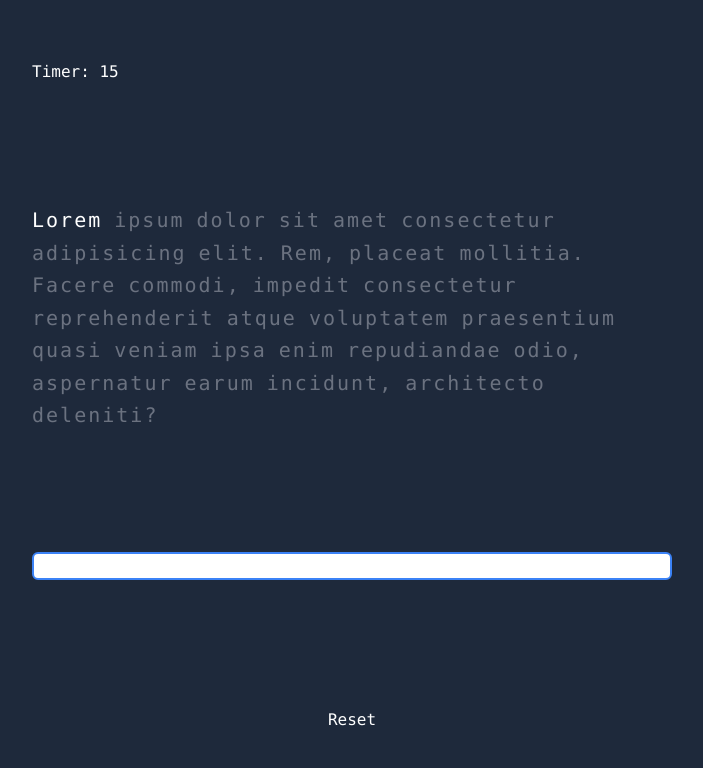
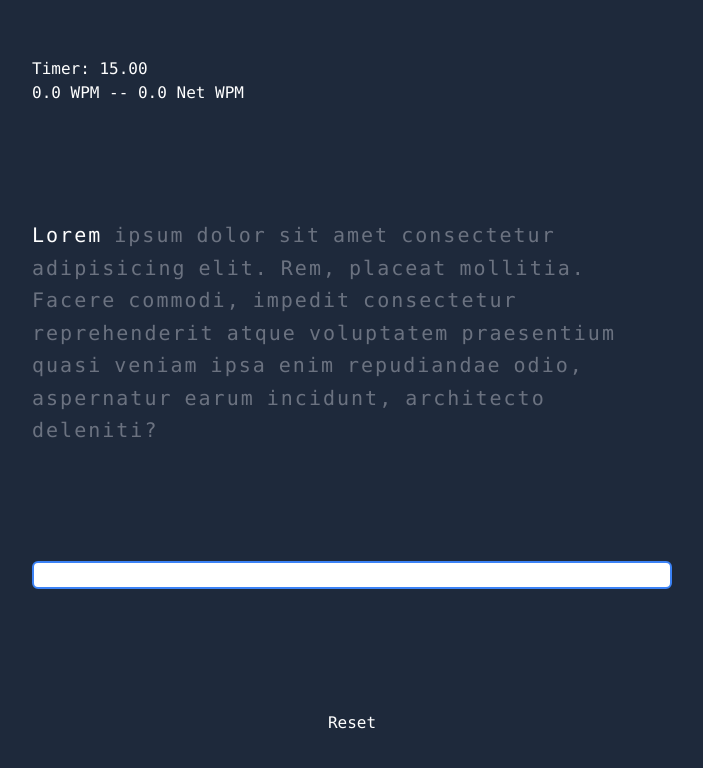
Before and after one commit to rashmod/key-quest, a React (Vite) app in the folder frontend/: page / in a window 1280 px wide. Shown: the top 768 px of the page, without its empty margins (288-991 px from the left). Built offline with nearby package versions, Linux system fonts and the light colour scheme.

Commit message:
[Frontend] feat: display wpm while typing

```diff
--- a/frontend/src/components/HiddenInput.tsx
+++ b/frontend/src/components/HiddenInput.tsx
@@ -22,7 +22,7 @@ function HiddenInput({
 		typedHistory.current[wordKey] = value.trim();
 
 		// console.log(value.replace(/\s/g, '_'), value.length);
-		console.log(typedHistory.current);
+		// console.log(typedHistory.current);
 
 		if (isCurrentWordCompleted) {
 			// if (isWordCorrect())
--- a/frontend/src/components/TextDisplay.tsx
+++ b/frontend/src/components/TextDisplay.tsx
@@ -7,6 +7,7 @@ import Word from './Word';
 import ResetButton from './ResetButton';
 
 import useTimer from '../hooks/useTimer';
+import useTest from '../hooks/useTest';
 
 function TextDisplay() {
 	const [currentInput, setCurrentInput] = useState('');
@@ -15,17 +16,32 @@ function TextDisplay() {
 
 	const [inputFocused, setInputFocused] = useState(true);
 
-	const { resetTimer, timeLeft, startTestIfNeeded } = useTimer({
-		currentWordIndex,
-		currentLetterIndex,
-	});
-
 	const typedWords = useRef({
 		// correct: new Set<number>(),
 		incorrect: new Set<number>(),
 	});
 	const typedHistory = useRef<Record<string, string>>({});
+
 	const inputRef = useRef<HTMLInputElement>(null);
+	const startTime = useRef<number>();
+
+	const {
+		grossWPM,
+		netWPM,
+		calculateWPM,
+		reset: resetTest,
+	} = useTest({
+		startTime: startTime.current,
+		typedWords,
+		typedHistory,
+	});
+
+	const { resetTimer, timeLeft, startTestIfNeeded } = useTimer({
+		currentWordIndex,
+		currentLetterIndex,
+		startTime,
+		calculateWPM,
+	});
 
 	const isTestCompleted = currentWordIndex === words.length || timeLeft <= 0;
 
@@ -45,6 +61,7 @@ function TextDisplay() {
 		typedHistory.current = {};
 		focusInput();
 		resetTimer();
+		resetTest();
 	}
 
 	if (isTestCompleted) {
@@ -58,7 +75,12 @@ function TextDisplay() {
 
 	return (
 		<>
-			<div className='w-1/2 mx-auto text-white'>Timer: {timeLeft}</div>
+			<div className='w-1/2 mx-auto text-white'>
+				<div>Timer: {timeLeft.toFixed(2)}</div>
+				<div>
+					{grossWPM.toFixed(1)} WPM -- {netWPM.toFixed(1)} Net WPM
+				</div>
+			</div>
 			<div
 				className='flex gap-x-[1ch] flex-wrap w-1/2 mx-auto text-xl leading-relaxed tracking-widest text-gray-500'
 				onClick={focusInput}>
```
